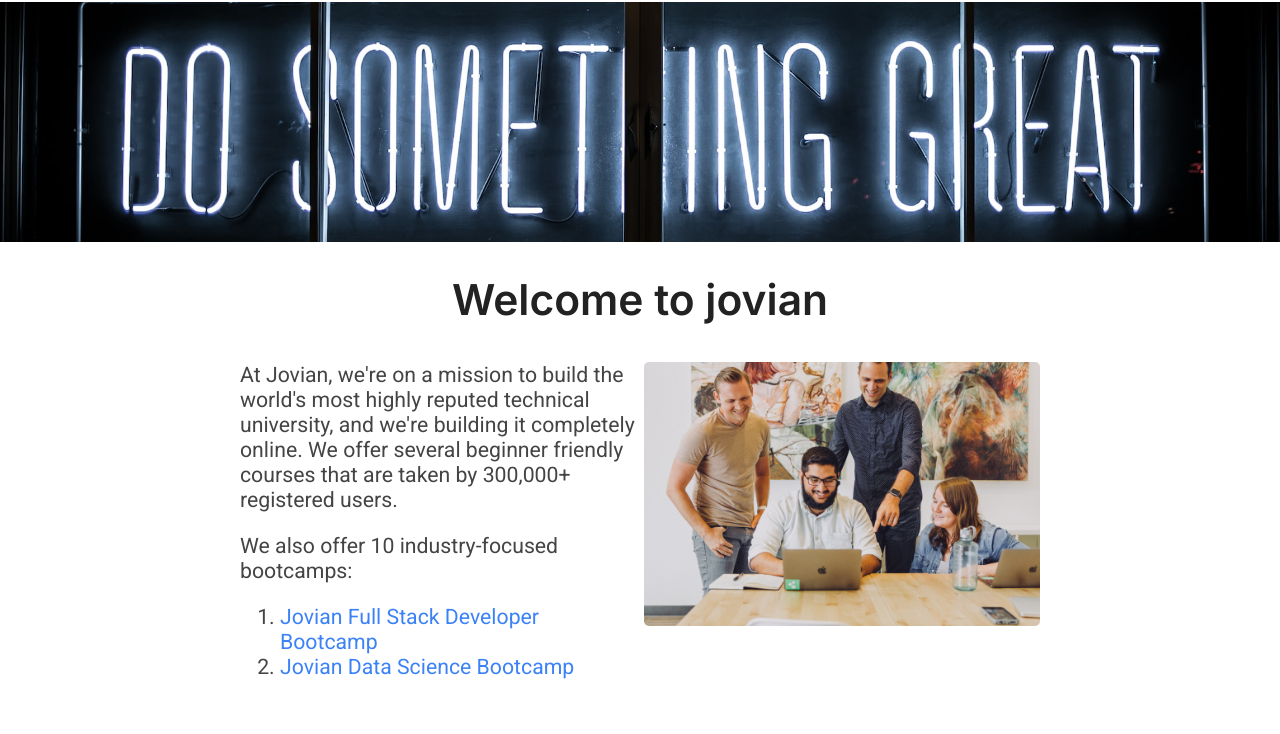
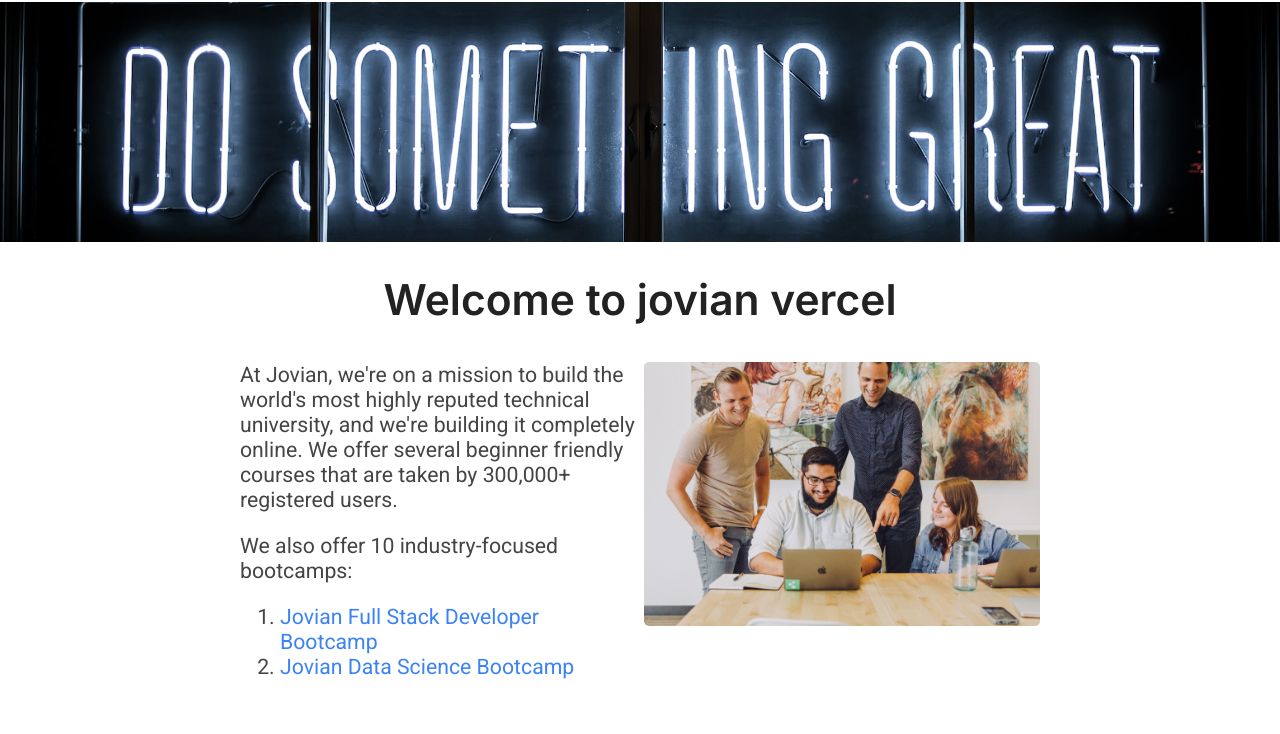
Before and after one commit to IBRAHIM-MAKKAWI/jovian-course, a plain HTML site: page src/index.html in a window 1280 px wide. Shown: the part 48-782 px from the top of the page. Drawn offline with Linux system fonts and the light colour scheme.

Commit message:
deployed to vercel

```diff
--- a/src/index.html
+++ b/src/index.html
@@ -19,7 +19,7 @@
     <img id="banner" src="banner.jpg" alt="Banner" height="240">
 
     <h1>
-        Welcome to jovian
+        Welcome to jovian vercel
     </h1>
 
     <div id="about">
```
